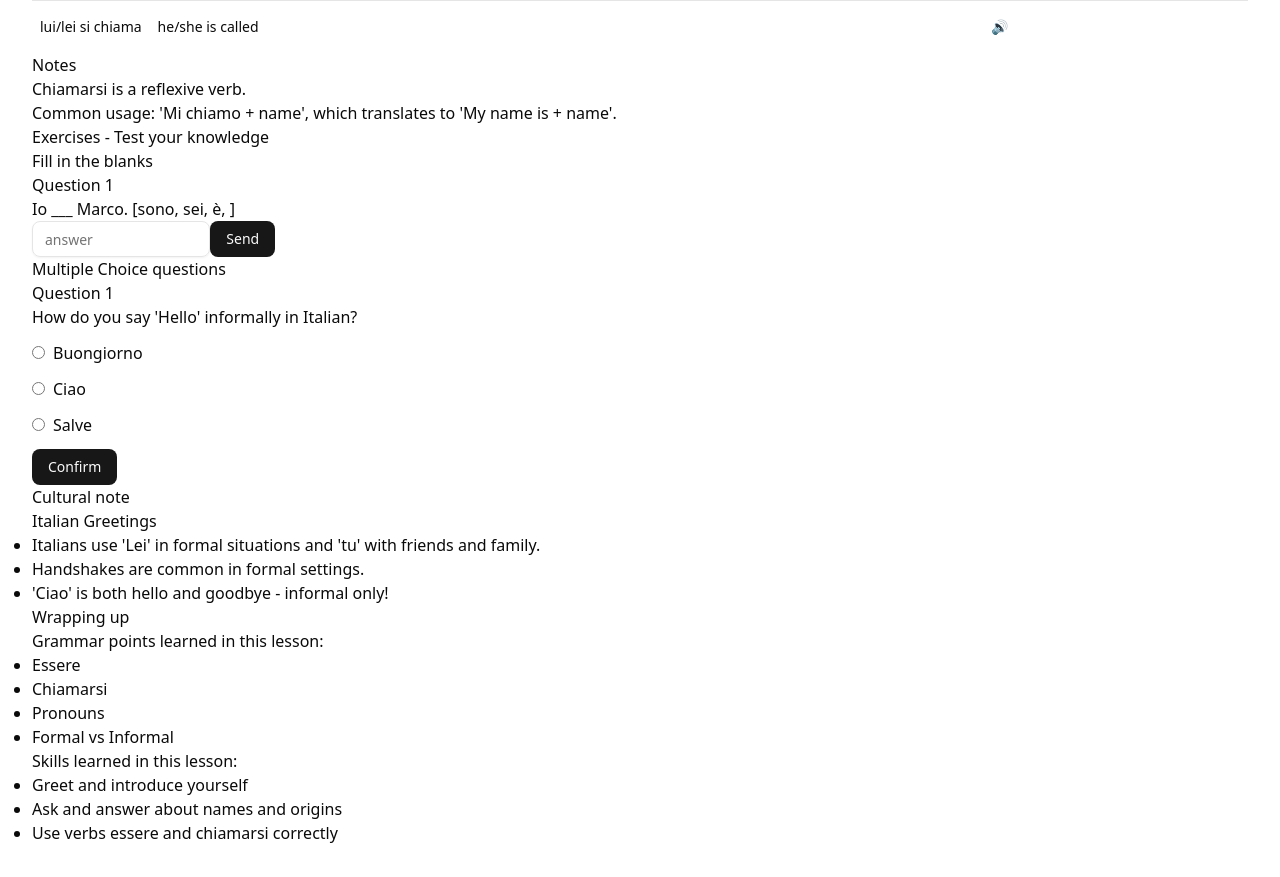
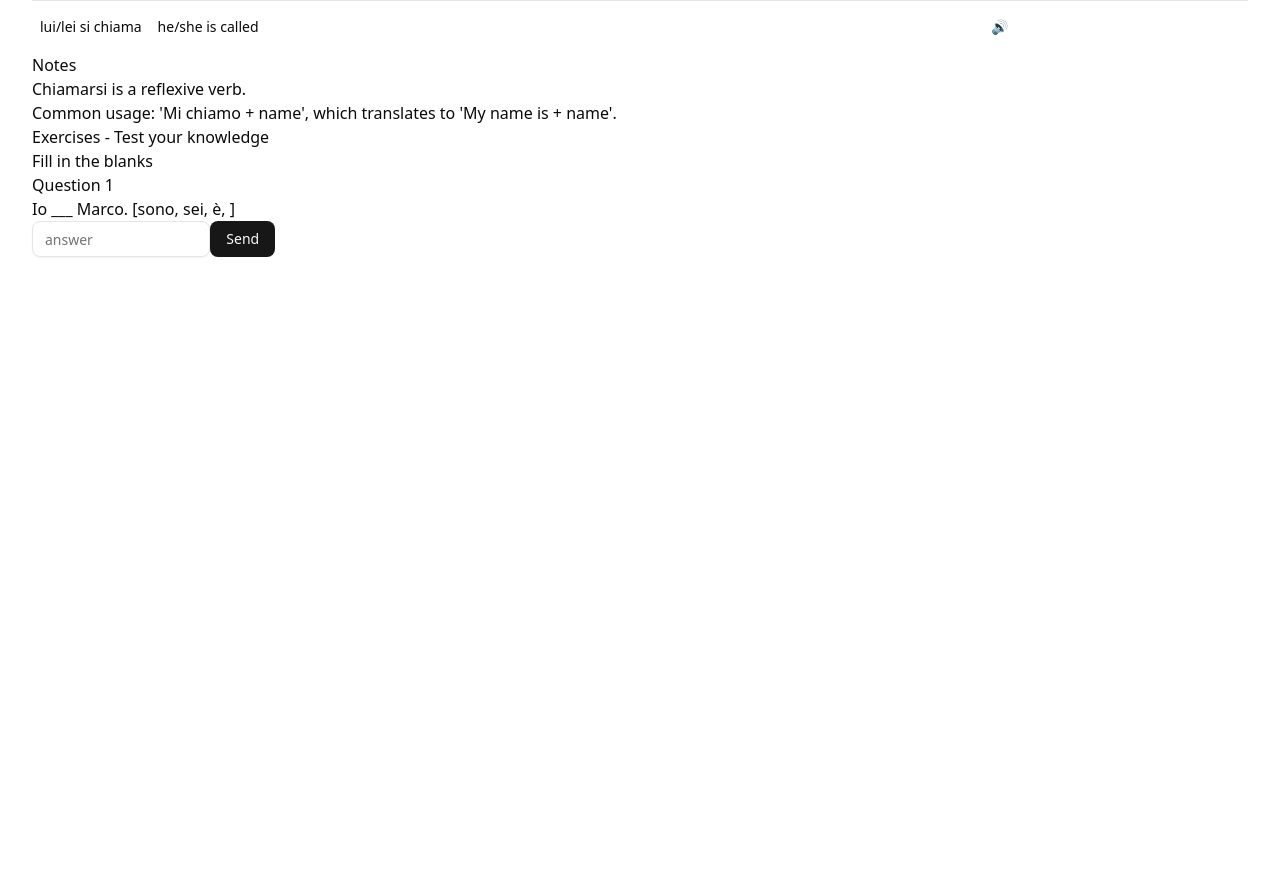
Before and after one commit to Sanish1246/glottis, a React (Vite) app: page /lessons/lesson in a window 1280 px wide. Shown: the part 1680-2557 px from the top of the page. After the commit the page ends 1969 px from the top, so only its background shows below. Built offline with nearby package versions, Linux system fonts and the light colour scheme.

Commit message:
Adding sequential display for the questions

```diff
--- a/src/components/pages/Lesson.tsx
+++ b/src/components/pages/Lesson.tsx
@@ -19,11 +19,19 @@ const addToDeck = (card: FlashCardProps) => {
 const Lesson = () => {
   const [correctFib, setCorrectFib] = useState(0);
   const [correctMcq, setCorrectMcq] = useState(0);
+
+  const totalFib = lesson.fib.length;
+  const totalMcq = lesson.mcq.length;
+
+  const allExercisesCompleted =
+    correctFib >= totalFib && correctMcq >= totalMcq;
+
   return (
     <div>
       <h1>
         Lesson {lesson.lessonNumber} - {lesson.title}
       </h1>
+
       <ul className="list-disc">
         {lesson.objectives.map((objective, index) => (
           <li key={index}>{objective}</li>
@@ -41,16 +49,13 @@ const Lesson = () => {
           ))}
         </ul>
       </div>
+
       <div>
         <h2>Vocabulary</h2>
-
         {lesson.vocabulary.map((l, index) => (
           <div key={index} className="mx-auto">
             <h3>{l.category}</h3>
-            <FlashcardList
-              cardList={l.items}
-              addToDeck={addToDeck}
-            ></FlashcardList>
+            <FlashcardList cardList={l.items} addToDeck={addToDeck} />
           </div>
         ))}
       </div>
@@ -60,53 +65,96 @@ const Lesson = () => {
         {lesson.grammar.map((g, index) => (
           <div key={index} className="mx-auto">
             <h3>{g.title}</h3>
-            <GrammarTable grammarPoint={g.content}></GrammarTable>
+            <GrammarTable grammarPoint={g.content} />
             <h3>Notes</h3>
             <ul>
-              {g.notes.map((n, index) => (
-                <li key={index}>{n}</li>
+              {g.notes.map((n, idx) => (
+                <li key={idx}>{n}</li>
               ))}
             </ul>
           </div>
         ))}
       </div>
 
+      {/* --- Exercises --- */}
       <div>
         <h2>Exercises - Test your knowledge</h2>
+        {correctFib < totalFib && (
+          <>
             <h3>Fill in the blanks</h3>
             {lesson.fib.map((q, index) => (
               <div
                 key={index}
-            className={`mx-auto ${index == correctFib ? "block" : "hidden"}`}
+                className={`mx-auto ${
+                  index === correctFib ? "block" : "hidden"
+                }`}
               >
                 <h3>Question {index + 1}</h3>
                 <FillInTheBlanks question={q} setCorrectFib={setCorrectFib} />
               </div>
             ))}
+          </>
+        )}
 
-        <h3>Multiple Choice questions</h3>
+        {/* --- Transition message before MCQs --- */}
+        {correctFib === totalFib && correctMcq === 0 && (
+          <div className="mt-5 text-center p-4 bg-green-100 rounded-xl shadow">
+            <h3 className="text-xl font-semibold text-green-800">
+              🎉 Congratulations!
+            </h3>
+            <p className="text-green-700">
+              You've completed all the Fill in the Blanks questions. <br />
+              Let's move on to the Multiple Choice questions!
+            </p>
+          </div>
+        )}
+
+        {/* --- Multiple Choice Questions --- */}
+        {correctFib >= totalFib && correctMcq < totalMcq && (
+          <>
+            <h3 className="mt-5">Multiple Choice Questions</h3>
             {lesson.mcq.map((q, index) => (
               <div
                 key={index}
-            className={`mx-auto ${index == correctMcq ? "block" : "hidden"}`}
+                className={`mx-auto ${
+                  index === correctMcq ? "block" : "hidden"
+                }`}
               >
                 <h3>Question {index + 1}</h3>
                 <Mcq question={q} setCorrectMcq={setCorrectMcq} />
               </div>
             ))}
+          </>
+        )}
+
+        {allExercisesCompleted && (
+          <div className="mt-5 text-center p-5 bg-blue-100 rounded-xl shadow-md">
+            <h3 className="text-2xl font-bold text-blue-800">
+              🎉 Excellent work!
+            </h3>
+            <p className="text-blue-700 mt-2">
+              You've successfully completed all exercises in this lesson.
+              <br />
+              Let's move on to the cultural note and final summary.
+            </p>
+          </div>
+        )}
       </div>
 
-      <div>
+      {allExercisesCompleted && (
+        <div className="mt-8">
           <h2>Cultural note</h2>
-        <h3> {lesson.cultural_note.title}</h3>
+          <h3>{lesson.cultural_note.title}</h3>
           <ul className="list-disc">
             {lesson.cultural_note.content.map((note, index) => (
               <li key={index}>{note}</li>
             ))}
           </ul>
         </div>
+      )}
 
-      <div>
+      {allExercisesCompleted && (
+        <div className="mt-8">
           <h2>Wrapping up</h2>
           <h3>Grammar points learned in this lesson:</h3>
           <ul className="list-disc">
@@ -122,6 +170,7 @@ const Lesson = () => {
             ))}
           </ul>
         </div>
+      )}
     </div>
   );
 };
--- a/src/components/pages/lessons.ts
+++ b/src/components/pages/lessons.ts
@@ -98,43 +98,43 @@ const lesson = {
   type: "table",
   content: [
     {
-      verb: "Io sono",
+      point: "Io sono",
       english: "I am",
       example: "Io sono Marco",
       audio: "Microsoft Cosimo - Italian (Italy)",
     },
     {
-      verb: "Tu sei",
+      point: "Tu sei",
       english: "You are (informal)",
       example: "Tu sei di Roma",
       audio: "Microsoft Cosimo - Italian (Italy)"
     },
     {
-      verb: "Lui/Lei è",
+      point: "Lui/Lei è",
       english: "He/She is",
       example: "Lui è italiano / Lei è italiana",
       audio: "Microsoft Cosimo - Italian (Italy)"
     },
     {
-      verb: "Lei è",
+      point: "Lei è",
       english: "you are (formal)",
       example: "Lei è il signor Rossi",
       audio: "Microsoft Cosimo - Italian (Italy)"
     },
     {
-      verb: "Noi siamo",
+      point: "Noi siamo",
       english: "We are",
       example: "Noi siamo studenti",
       audio: "Microsoft Cosimo - Italian (Italy)"
     },
     {
-      verb: "Voi siete",
+      point: "Voi siete",
       english: "You are (plural)",
       example: "Voi siete americani",
       audio: "Microsoft Cosimo - Italian (Italy)"
     },
     {
-      verb: "Loro sono",
+      point: "Loro sono",
       english: "They are",
       example: "Loro sono insegnanti",
       audio: "Microsoft Cosimo - Italian (Italy)"
@@ -150,9 +150,9 @@ const lesson = {
       title: "Verb CHIAMARSI (to be called)",
       type: "table",
       content: [
-        { verb: "io mi chiamo", english: "I am called",example:"",audio:"Microsoft Cosimo - Italian (Italy)" },
-        { verb: "tu ti chiami", english: "you are called",example:"",audio:"Microsoft Cosimo - Italian (Italy)" },
-        { verb: "lui/lei si chiama", english: "he/she is called",example:"",audio:"Microsoft Cosimo - Italian (Italy)" },
+        { point: "io mi chiamo", english: "I am called",example:"",audio:"Microsoft Cosimo - Italian (Italy)" },
+        { point: "tu ti chiami", english: "you are called",example:"",audio:"Microsoft Cosimo - Italian (Italy)" },
+        { point: "lui/lei si chiama", english: "he/she is called",example:"",audio:"Microsoft Cosimo - Italian (Italy)" },
       ],
       notes: [
         "Chiamarsi is a reflexive verb.",
--- a/src/components/ui/FillInTheBlanks.tsx
+++ b/src/components/ui/FillInTheBlanks.tsx
@@ -16,6 +16,7 @@ interface QuestionProp {
 
 const FillInTheBlanks = ({ question, setCorrectFib }: QuestionProp) => {
   const [newAnswer, setNewAnswer] = useState("");
+
   function checkAnswer() {
     if (newAnswer.toLowerCase() == question.answer.toLowerCase()) {
       toast.success("Correct Answer!", {
--- a/src/components/ui/GrammarTable.tsx
+++ b/src/components/ui/GrammarTable.tsx
@@ -12,7 +12,7 @@ import SpeechButton from "./SpeechButton";
 const lang = "it-IT";
 
 interface GrammarPoint {
-  verb: string;
+  point: string;
   english: string;
   example: string;
   audio: string;
@@ -36,7 +36,7 @@ const GrammarTable = ({ grammarPoint }: GrammarTableProps) => {
       <TableBody>
         {grammarPoint.map((g, index) => (
           <TableRow key={index}>
-            <TableCell className="font-medium">{g.verb}</TableCell>
+            <TableCell className="font-medium">{g.point}</TableCell>
             <TableCell>{g.english}</TableCell>
             <TableCell>{g.example}</TableCell>
             <TableCell>
```
Lines whose indentation alone changed are shown as unchanged.
